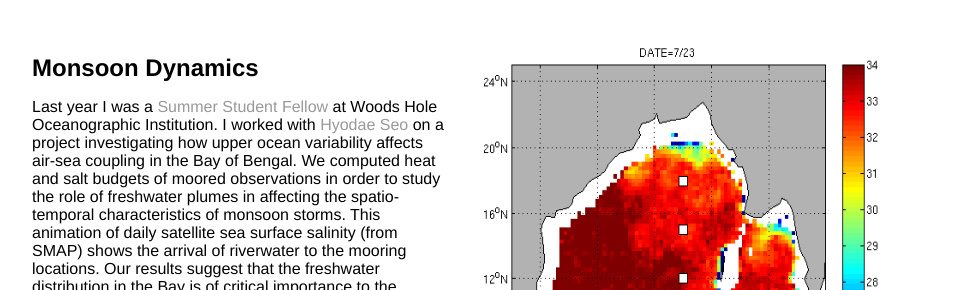
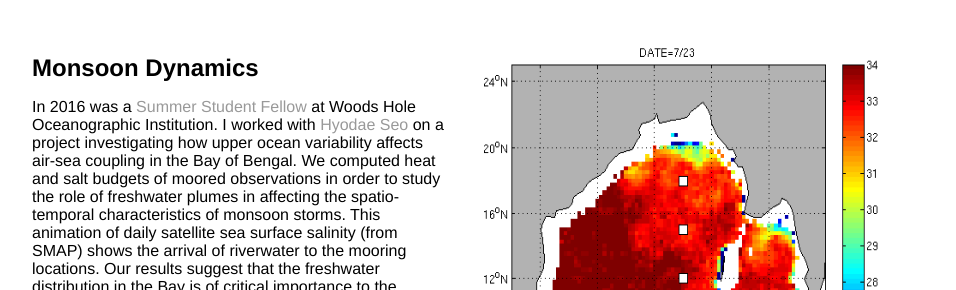
Before and after one commit to cprend/cprend.github.io, a Jekyll site: the page research/index.html, which Jekyll copies as it is, in a window 1280 px wide. Shown: the part 509-799 px from the top of the page, without its empty margins (160-1116 px from the left). Built offline with Jekyll 4.4.1, drawn with Linux system fonts in a browser that asks for light colours.

Commit message:
Update index.html

```diff
--- a/research/index.html
+++ b/research/index.html
@@ -30,7 +30,7 @@
 			<div>
 			<p style="float: right;"><img src="aug_sss.gif" width="480" height="400" class="inline"></p><br/><br/>
 				<p2><b>Monsoon Dynamics</b></p2>
-			<p>Last year I was a <a href="http://www.whoi.edu/main/summer-student-fellowship">Summer Student Fellow</a> at Woods Hole Oceanographic Institution.
+			<p>In 2016 was a <a href="http://www.whoi.edu/main/summer-student-fellowship">Summer Student Fellow</a> at Woods Hole Oceanographic Institution.
 			I worked with <a href="http://hseo.whoi.edu/">Hyodae Seo</a>
 			on a project investigating how upper ocean variability affects air-sea coupling in the Bay of Bengal. We computed heat and salt budgets
 			of moored observations in order to study the role of freshwater plumes in affecting the spatio-temporal characteristics
```
